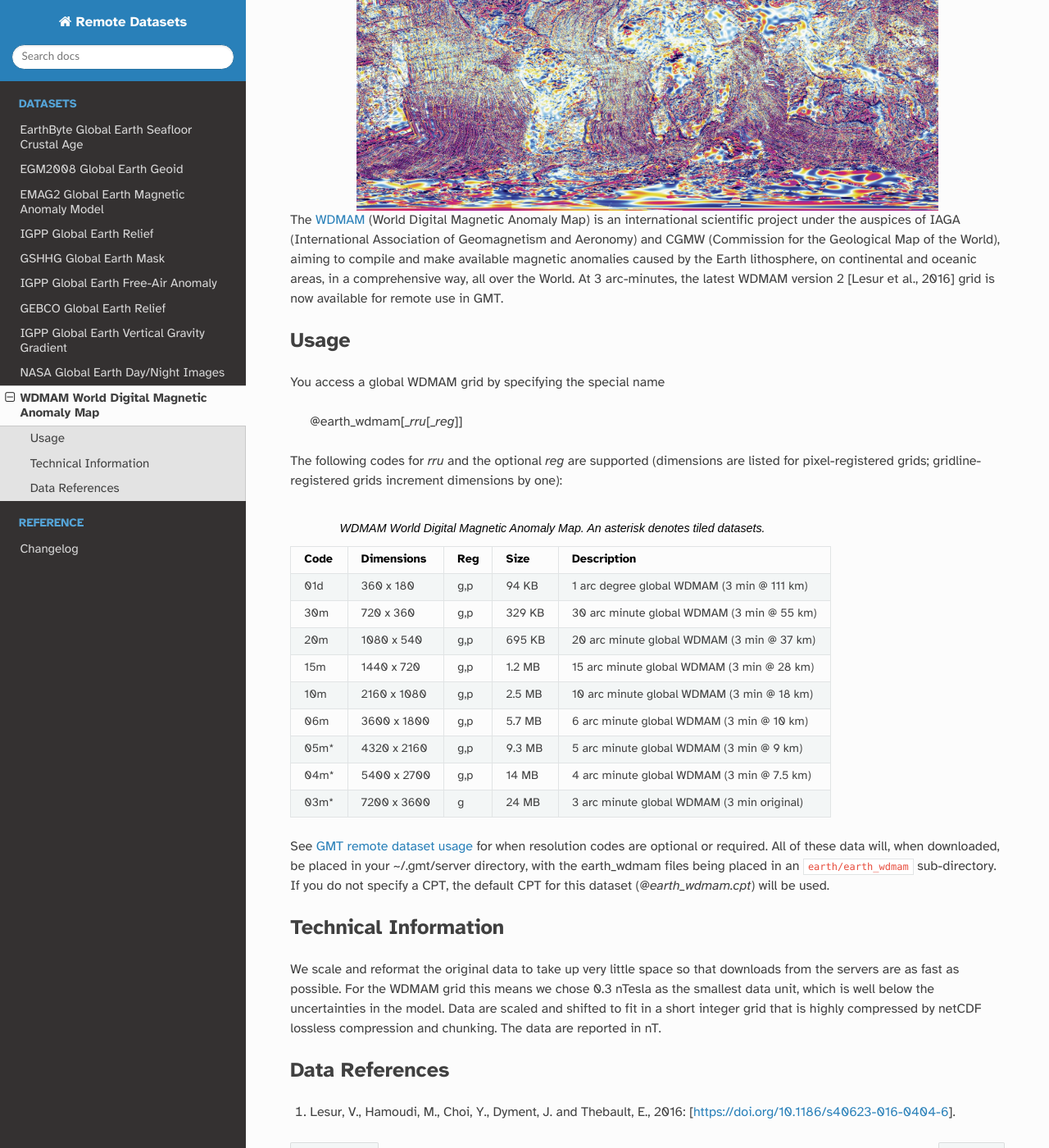
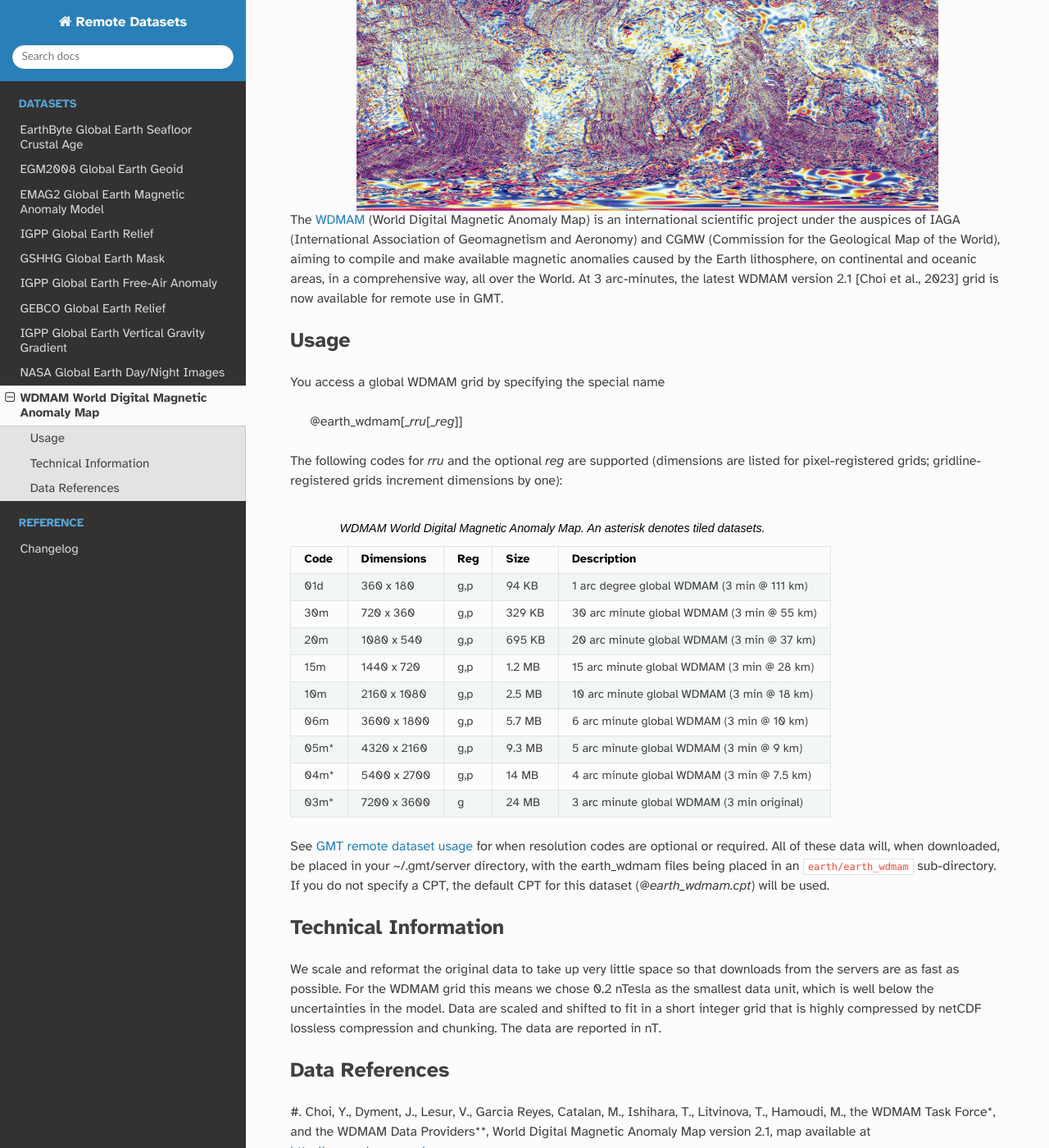
Before and after one commit to GenericMappingTools/remote-datasets, a Sphinx documentation site: the page built from docs/earth-wdmam.rst, in a window 1280 px wide and 1400 px high, scrolled down 257 px. Shown: the whole window at 82% size. Built offline with Sphinx 7.4.7 and the Read the Docs theme 2.0.0, drawn with Linux system fonts in a browser that asks for light colours; some of the changed text lies outside the part shown.

Commit message:
Update info and changelog for WDMAM 2.1 (#58)
* Update info and changelog

* Update docs/changes.rst

Co-authored-by: Dongdong Tian <seisman.info@gmail.com>

* Update earth-wdmam.rst

Remove version from title

* Update changes.rst

Update date of in changelog

---------

Co-authored-by: Esteban82-HP <SU-CORREO-ELECTRONICO0>
Co-authored-by: Dongdong Tian <seisman.info@gmail.com>

```diff
--- a/docs/changes.rst
+++ b/docs/changes.rst
@@ -1,5 +1,10 @@
 Changelog
 ---------
+
+2023-08-15
+^^^^^^^^^^
+
+- ``earth_wdmam``: Update dataset source from version 2.0 to 2.1 [`Choi et al., 2023`_].
 
 2022-04-01
 ^^^^^^^^^^
--- a/docs/earth-wdmam.rst
+++ b/docs/earth-wdmam.rst
@@ -9,7 +9,7 @@ scientific project under the auspices of IAGA (International Association of Geom
 and Aeronomy) and CGMW (Commission for the Geological Map of the World), aiming to compile
 and make available magnetic anomalies caused by the Earth lithosphere, on continental and
 oceanic areas, in a comprehensive way, all over the World.
-At 3 arc-minutes, the latest WDMAM version 2 [Lesur et al., 2016] grid is now available
+At 3 arc-minutes, the latest WDMAM version 2.1 [Choi et al., 2023] grid is now available
 for remote use in GMT.
 
 Usage
@@ -49,7 +49,7 @@ Technical Information
 ~~~~~~~~~~~~~~~~~~~~~
 
 We scale and reformat the original data to take up very little space so that downloads
-from the servers are as fast as possible.  For the WDMAM grid this means we chose 0.3
+from the servers are as fast as possible.  For the WDMAM grid this means we chose 0.2
 nTesla as the smallest data unit, which is well below the uncertainties in the model.
 Data are scaled and shifted to fit in a short integer grid that is highly compressed
 by netCDF lossless compression and chunking. The data are reported in nT.
@@ -57,4 +57,9 @@ by netCDF lossless compression and chunking. The data are reported in nT.
 Data References
 ~~~~~~~~~~~~~~~
 
-#. Lesur, V., Hamoudi, M., Choi, Y., Dyment, J. and Thebault, E., 2016: [https://doi.org/10.1186/s40623-016-0404-6].
+#. Choi, Y., Dyment, J., Lesur, V., Garcia Reyes, Catalan, M., Ishihara, T., Litvinova, T., Hamoudi, M., the WDMAM
+Task Force*, and the WDMAM Data Providers**, World Digital Magnetic Anomaly Map version 2.1, map available at http://www.wdmam.org/.
+
+* the WDMAM Task Force: J. Dyment (chair), M. Catalan (co-chair), A. de Santis, M. Hamoudi, T. Ishihara, J. Korhonen, V. Lesur,
+T. Litvinova, J. Luis, B. Meyer, P. Milligan, M. Nakanishi, S. Okuma, M. Pilkington, M. Purucker, D. Ravat, E. Thébault. (alphabetical order)
+** the WDMAM Evaluators: C. Gaina, J. Luis, S. Maus, B. Meyer, M. Nakanishi, M. Purucker, Y. Quesnel, R. Saltus, P. Taylor. (alphabetical order)
```
